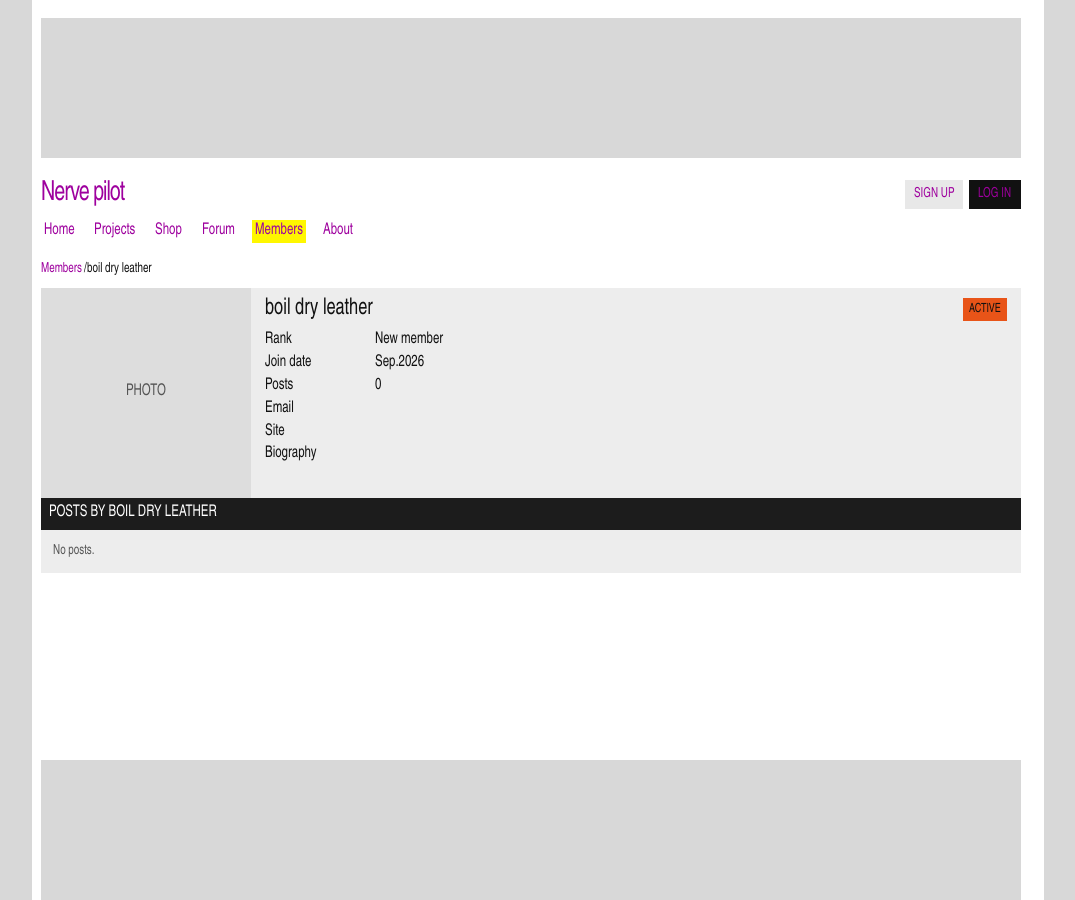
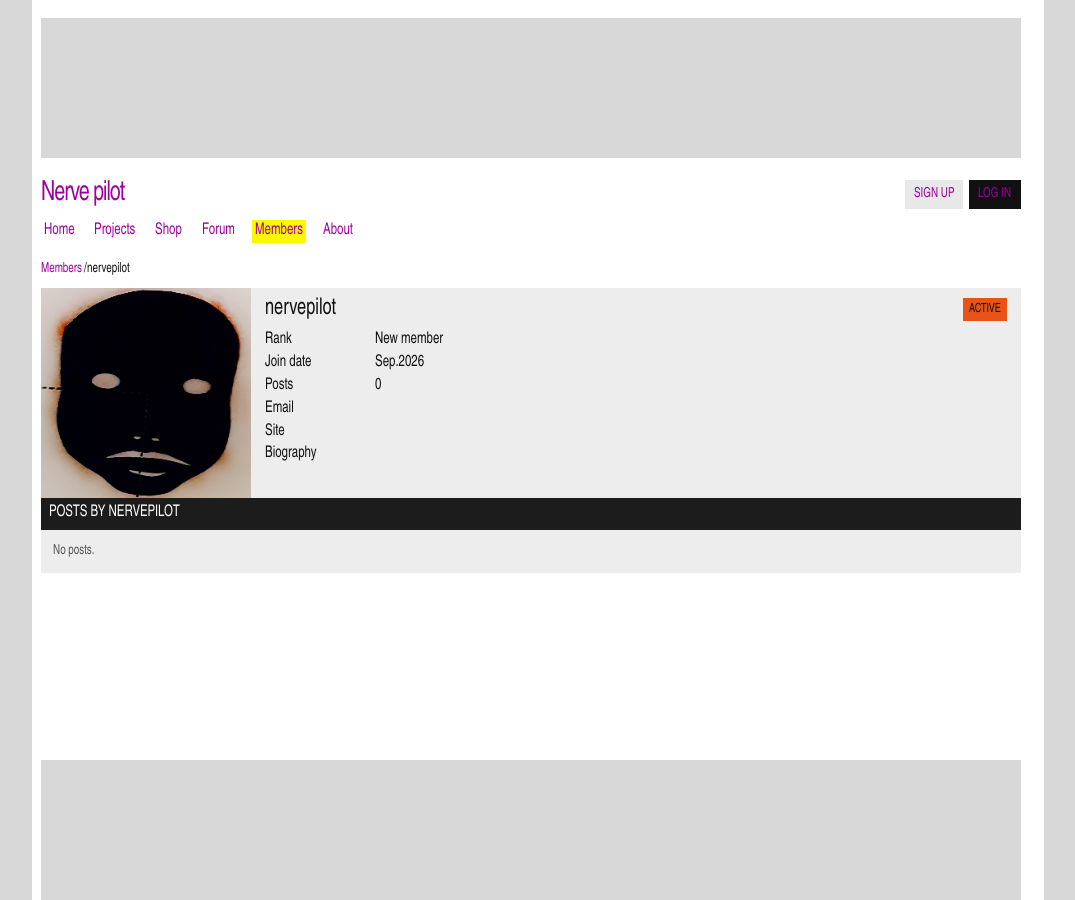
Before and after one commit to nervepilot/nervepilot, a Jekyll site: the page built from _users/nervepilot.md, in a window 1280 px wide. Shown: the whole page, without its empty margins (102-1177 px from the left). Built offline with Jekyll 4.4.1, drawn with Linux system fonts in a browser that asks for light colours.

Commit message:
profiles

```diff
--- a/_users/boil_dry_leather.md
+++ b/_users/nervepilot.md
@@ -1,5 +1,5 @@
 ---
-handle: boil dry leather
+handle: nervepilot
 order: 3
 active: true
 rank: New member
```
Also changed, not shown: assets/users/Chenault/profile.jpg (added), assets/users/boil_dry_leather/profile.png (added), assets/users/dot_copycat/profile.png (added), assets/users/nervepilot/profile.png (added).
